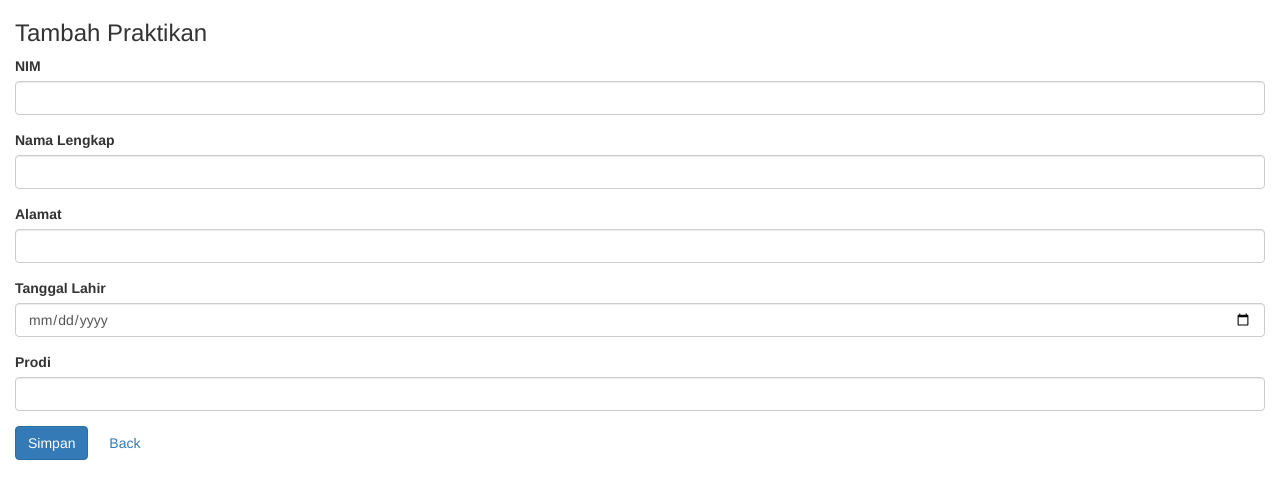
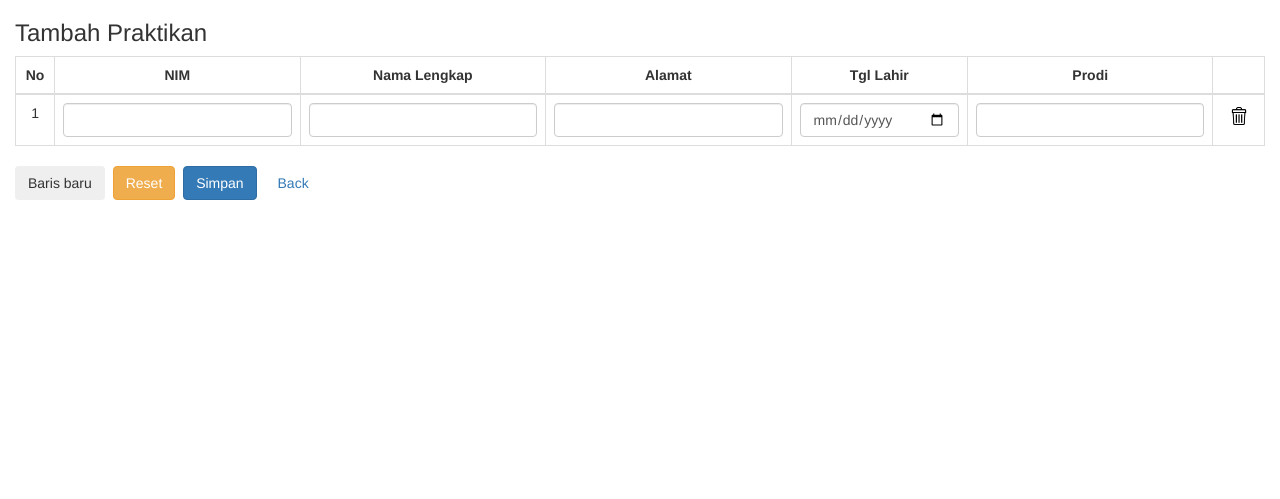
Before and after one commit to Arkaa45/Jadwal_LabKom, a CodeIgniter app: page /Jadwal_LabKom/index.php/praktikan/tambah in a window 1280 px wide. Shown: the top 499 px of the page. Run offline with CodeIgniter, Linux system fonts and the light colour scheme.

Commit message:
CRUD Praktikan
pengoptimalan fitur tambah, edit, dan delete untuk halaman praktikan

```diff
--- a/application/controllers/Praktikan.php
+++ b/application/controllers/Praktikan.php
@@ -19,14 +19,77 @@ class Praktikan extends CI_Controller {
     }
 
     public function simpan() {
-        $data = array(
-            'nim' => $this->input->post('nim'),
-            'nama' => $this->input->post('nama'),
-            'alamat' => $this->input->post('alamat'),
-            'tgl_lahir' => $this->input->post('tgl_lahir'),
-            'prodi' => $this->input->post('prodi'),
-        );
-        $this->Praktikan_model->insert_praktikan($data);
+        $nims = $this->input->post('nim');
+        $namas = $this->input->post('nama');
+        $alamats = $this->input->post('alamat');
+        $tgl_lahirs = $this->input->post('tgl_lahir');
+        $prodis = $this->input->post('prodi');
+        if (is_array($nims)) {
+            $count = count($nims);
+            for ($i = 0; $i < $count; $i++) {
+                // Validasi sederhana: skip jika salah satu field kosong
+                if (empty($nims[$i]) || empty($namas[$i]) || empty($alamats[$i]) || empty($tgl_lahirs[$i]) || empty($prodis[$i])) {
+                    continue;
+                }
+                $data = array(
+                    'nim' => $nims[$i],
+                    'nama' => $namas[$i],
+                    'alamat' => $alamats[$i],
+                    'tgl_lahir' => $tgl_lahirs[$i],
+                    'prodi' => $prodis[$i],
+                );
+                $this->Praktikan_model->insert_praktikan($data);
+            }
+        }
+        redirect('Praktikan');
+    }
+
+    public function edit_multi() {
+        $nims = $this->input->post('selected_nim');
+        if (!$nims || !is_array($nims) || count($nims) == 0) {
+            redirect('Praktikan');
+            return;
+        }
+        $this->load->model('Praktikan_model');
+        $praktikan = [];
+        foreach ($nims as $nim) {
+            $row = $this->Praktikan_model->get_praktikan_by_nim($nim);
+            if ($row) $praktikan[] = $row;
+        }
+        $data['praktikan'] = $praktikan;
+        $data['role'] = $this->session->userdata('role');
+        $this->load->view('edit_multi_praktikan', $data);
+    }
+
+    public function update_multi() {
+        $nims = $this->input->post('nim');
+        $namas = $this->input->post('nama');
+        $alamats = $this->input->post('alamat');
+        $tgl_lahirs = $this->input->post('tgl_lahir');
+        $prodis = $this->input->post('prodi');
+        if (is_array($nims)) {
+            $count = count($nims);
+            for ($i = 0; $i < $count; $i++) {
+                if (empty($nims[$i])) continue;
+                $data = array(
+                    'nama' => $namas[$i],
+                    'alamat' => $alamats[$i],
+                    'tgl_lahir' => $tgl_lahirs[$i],
+                    'prodi' => $prodis[$i],
+                );
+                $this->Praktikan_model->update_praktikan($nims[$i], $data);
+            }
+        }
+        redirect('Praktikan');
+    }
+
+    public function hapus_multi() {
+        $nims = $this->input->post('selected_nim');
+        if ($nims && is_array($nims)) {
+            foreach ($nims as $nim) {
+                $this->Praktikan_model->delete_praktikan($nim);
+            }
+        }
         redirect('Praktikan');
     }
 }
--- a/application/models/Praktikan_model.php
+++ b/application/models/Praktikan_model.php
@@ -10,4 +10,18 @@ class Praktikan_model extends CI_Model {
     public function insert_praktikan($data) {
         return $this->db->insert('praktikan', $data);
     }
+    // Ambil data praktikan berdasarkan nim
+    public function get_praktikan_by_nim($nim) {
+        return $this->db->get_where('praktikan', ['nim' => $nim])->row_array();
+    }
+    // Update data praktikan
+    public function update_praktikan($nim, $data) {
+        $this->db->where('nim', $nim);
+        return $this->db->update('praktikan', $data);
+    }
+    // Hapus data praktikan berdasarkan nim
+    public function delete_praktikan($nim) {
+        $this->db->where('nim', $nim);
+        return $this->db->delete('praktikan');
+    }
 }
--- a/application/views/tambah_praktikan.php
+++ b/application/views/tambah_praktikan.php
@@ -9,6 +9,9 @@
     <style>
         .form-group label { font-weight: bold; }
         .btn { margin-right: 4px; }
+        .table th, .table td { vertical-align: middle; text-align: center; }
+        .btn-trash { background: none; border: none; color: #dc3545; }
+        .btn-trash img { width: 18px; height: 18px; }
     </style>
 </head>
 <body>
@@ -35,27 +38,35 @@
         ?>
         <div class="<?php echo $content_class; ?>">
             <h3>Tambah Praktikan</h3>
-            <form action="<?php echo base_url('index.php/Praktikan/simpan'); ?>" method="post">
-                <div class="form-group">
-                    <label for="nim">NIM</label>
-                    <input type="text" class="form-control" id="nim" name="nim" required>
+            <form action="<?php echo base_url('index.php/Praktikan/simpan'); ?>" method="post" id="form-praktikan">
+                <div class="table-responsive">
+                    <table class="table table-bordered" id="praktikan-table">
+                        <thead class="thead-dark">
+                            <tr>
+                                <th>No</th>
+                                <th>NIM</th>
+                                <th>Nama Lengkap</th>
+                                <th>Alamat</th>
+                                <th>Tgl Lahir</th>
+                                <th>Prodi</th>
+                                <th></th>
+                            </tr>
+                        </thead>
+                        <tbody>
+                            <tr>
+                                <td>1</td>
+                                <td><input type="text" name="nim[]" class="form-control" required></td>
+                                <td><input type="text" name="nama[]" class="form-control" required></td>
+                                <td><input type="text" name="alamat[]" class="form-control" required></td>
+                                <td><input type="date" name="tgl_lahir[]" class="form-control" required></td>
+                                <td><input type="text" name="prodi[]" class="form-control" required></td>
+                                <td><button type="button" class="btn-trash" onclick="removeRow(this)"><img src="<?php echo base_url('assets/img/trash.png'); ?>" alt="Hapus"></button></td>
+                            </tr>
+                        </tbody>
+                    </table>
                 </div>
-                <div class="form-group">
-                    <label for="nama">Nama Lengkap</label>
-                    <input type="text" class="form-control" id="nama" name="nama" required>
-                </div>
-                <div class="form-group">
-                    <label for="alamat">Alamat</label>
-                    <input type="text" class="form-control" id="alamat" name="alamat" required>
-                </div>
-                <div class="form-group">
-                    <label for="tgl_lahir">Tanggal Lahir</label>
-                    <input type="date" class="form-control" id="tgl_lahir" name="tgl_lahir" required>
-                </div>
-                <div class="form-group">
-                    <label for="prodi">Prodi</label>
-                    <input type="text" class="form-control" id="prodi" name="prodi" required>
-                </div>
+                <button type="button" class="btn btn-secondary" id="add-row">Baris baru</button>
+                <button type="reset" class="btn btn-warning">Reset</button>
                 <button type="submit" class="btn btn-primary">Simpan</button>
                 <a href="<?php echo base_url('index.php/Praktikan'); ?>" class="btn btn-secondary">Back</a>
             </form>
@@ -66,5 +77,52 @@
 <script src="<?php echo base_url('assets/js/auth-script.js'); ?>"></script>
 <script src="https://code.jquery.com/jquery-3.6.0.min.js"></script>
 <script src="<?php echo base_url('assets/js/sidebar.js'); ?>"></script>
+<script>
+    function removeRow(btn) {
+        var row = btn.closest('tr');
+        var tbody = row.parentNode;
+        if (tbody.rows.length > 1) {
+            row.remove();
+            updateRowNumbers();
+        }
+    }
+    function updateRowNumbers() {
+        $('#praktikan-table tbody tr').each(function(i, tr) {
+            $(tr).find('td:first').text(i+1);
+        });
+    }
+    $(document).ready(function() {
+        $('#add-row').on('click', function() {
+            var rowCount = $('#praktikan-table tbody tr').length;
+            var newRow = `<tr>
+                <td>${rowCount+1}</td>
+                <td><input type="text" name="nim[]" class="form-control" required></td>
+                <td><input type="text" name="nama[]" class="form-control" required></td>
+                <td><input type="text" name="alamat[]" class="form-control" required></td>
+                <td><input type="date" name="tgl_lahir[]" class="form-control" required></td>
+                <td><input type="text" name="prodi[]" class="form-control" required></td>
+                <td><button type="button" class="btn-trash" onclick="removeRow(this)"><img src="<?php echo base_url('assets/img/trash.png'); ?>" alt="Hapus"></button></td>
+            </tr>`;
+            $('#praktikan-table tbody').append(newRow);
+        });
+        // Reset: hapus semua baris kecuali satu
+        $('#form-praktikan').on('reset', function() {
+            setTimeout(function() {
+                var tbody = $('#praktikan-table tbody');
+                tbody.html('');
+                var newRow = `<tr>
+                    <td>1</td>
+                    <td><input type="text" name="nim[]" class="form-control" required></td>
+                    <td><input type="text" name="nama[]" class="form-control" required></td>
+                    <td><input type="text" name="alamat[]" class="form-control" required></td>
+                    <td><input type="date" name="tgl_lahir[]" class="form-control" required></td>
+                    <td><input type="text" name="prodi[]" class="form-control" required></td>
+                    <td><button type="button" class="btn-trash" onclick="removeRow(this)"><img src="<?php echo base_url('assets/img/trash.png'); ?>" alt="Hapus"></button></td>
+                </tr>`;
+                tbody.append(newRow);
+            }, 1);
+        });
+    });
+</script>
 </body>
 </html>
```
Also changed, not shown: application/views/edit_multi_praktikan.php (added, +77 -0 lines), application/views/praktikan.php (+9 -3 lines).
